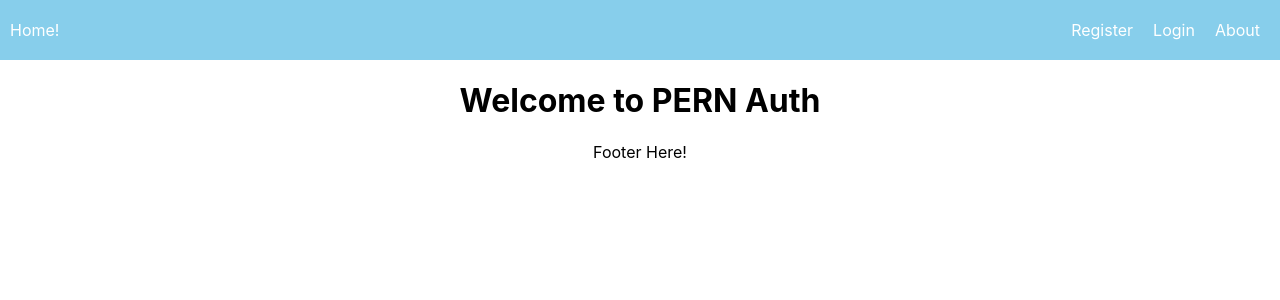
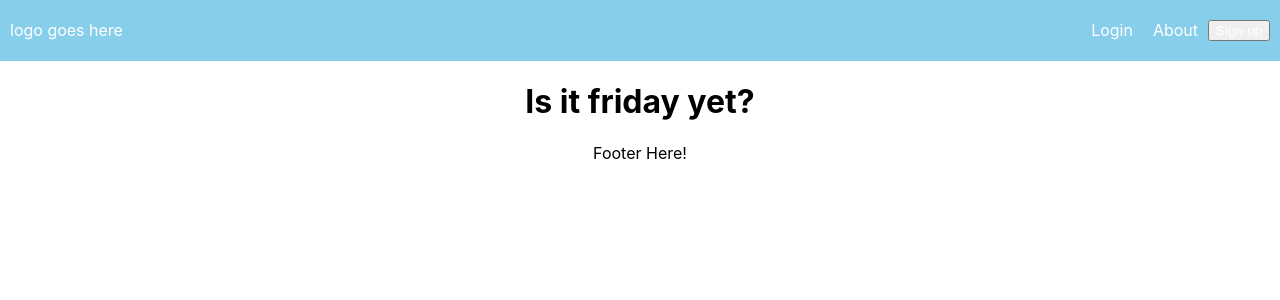
Before and after one commit to bevonbrye/fry_day, a React (Create React App) app in the folder front-end/: page / in a window 1280 px wide. Shown: the top 300 px of the page. Built offline with nearby package versions, Linux system fonts and the light colour scheme.

Commit message:
refector class components #2

```diff
--- a/front-end/src/App.css
+++ b/front-end/src/App.css
@@ -1,3 +1,3 @@
 .App {
-  text-align: center;
+    text-align: center;
 }
--- a/front-end/src/App.js
+++ b/front-end/src/App.js
@@ -4,6 +4,7 @@ import Footer from './components/Footer'
 import Routes from './config/Routes'
 import './App.css'
 import UserModel from './models/user'
+// import 'bootstrap/dist/css/bootstrap.min.css';
 
 function App() {
   const [currentUser, setCurrentUser] = useState(localStorage.getItem('id'))
--- a/front-end/src/components/Header.js
+++ b/front-end/src/components/Header.js
@@ -6,7 +6,7 @@ const Header = (props) => {
   return (
     <header>
       <div className="logo">
-        <Link to={'/'}>Home!</Link>
+        <Link to={'/'}> logo goes here </Link>
       </div>
       <div className="links">
         <ul>
@@ -17,9 +17,9 @@ const Header = (props) => {
             </>
           :
             <>
-              <li><Link to={'/register'}>Register</Link></li>
               <li><Link to={'/login'}>Login</Link></li>
               <li><Link to={'/About'}>About</Link></li>
+              <button><Link to={'/register'}>Sign-up</Link></button>
 
             </>
           }
--- a/front-end/src/index.js
+++ b/front-end/src/index.js
@@ -3,6 +3,7 @@ import ReactDOM from 'react-dom';
 import { BrowserRouter as Router } from 'react-router-dom';
 import './index.css';
 import App from './App';
+
 
 ReactDOM.render(
   // StrictMode is a tool for highlighting potential
--- a/front-end/src/pages/About.js
+++ b/front-end/src/pages/About.js
@@ -4,7 +4,7 @@ import React from 'react'
 const About = () => {
     return (
         <div>
-            <h1> hello, I work!</h1>
+            <h1>THis works </h1>
          </div>
     )
 }
--- a/front-end/src/pages/Home.js
+++ b/front-end/src/pages/Home.js
@@ -3,7 +3,7 @@ import React from 'react';
 const Home = () => {
   return (
     <div>
-      <h1>Welcome to PERN Auth</h1>
+      <h1>Is it friday yet? </h1>
     </div>
   );
 }
--- a/front-end/src/pages/Register.js
+++ b/front-end/src/pages/Register.js
@@ -1,5 +1,7 @@
 import React, { useState } from 'react'
 import UserModel from '../models/user'
+import Jumbotron from 'react-bootstrap/Jumbotron';
+
 
 const Register = props => {
   const [name, setName] = useState('');
@@ -34,7 +36,7 @@ const Register = props => {
   }
 
   return (
-    <div>
+    <div> <Jumbotron>
       <h4>Register</h4>
       <form onSubmit={ handleSubmit }>
         <div className="form-group">
@@ -83,6 +85,7 @@ const Register = props => {
         </div>
         <button type="submit">Register</button>
       </form>
+      </Jumbotron>
     </div>
   )
 }
```
Also changed, not shown: front-end/src/components/Restaurant.js (+7 -4 lines), front-end/src/components/RestaurantList.js (+4 -4 lines).
